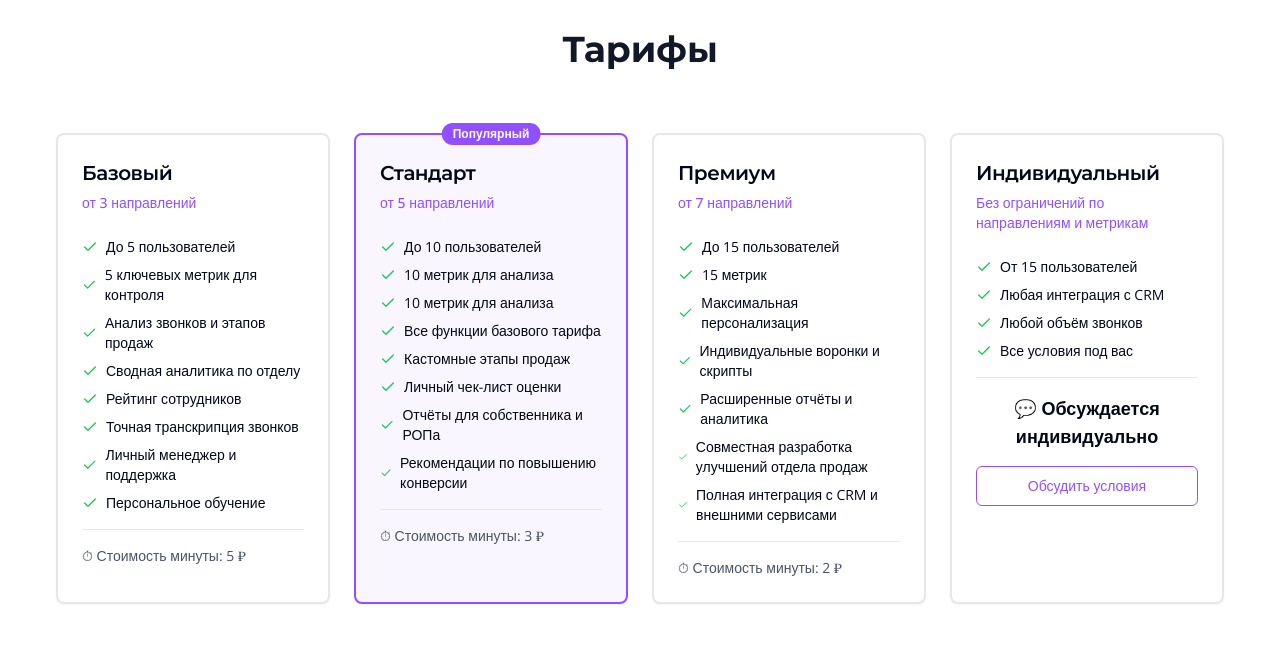
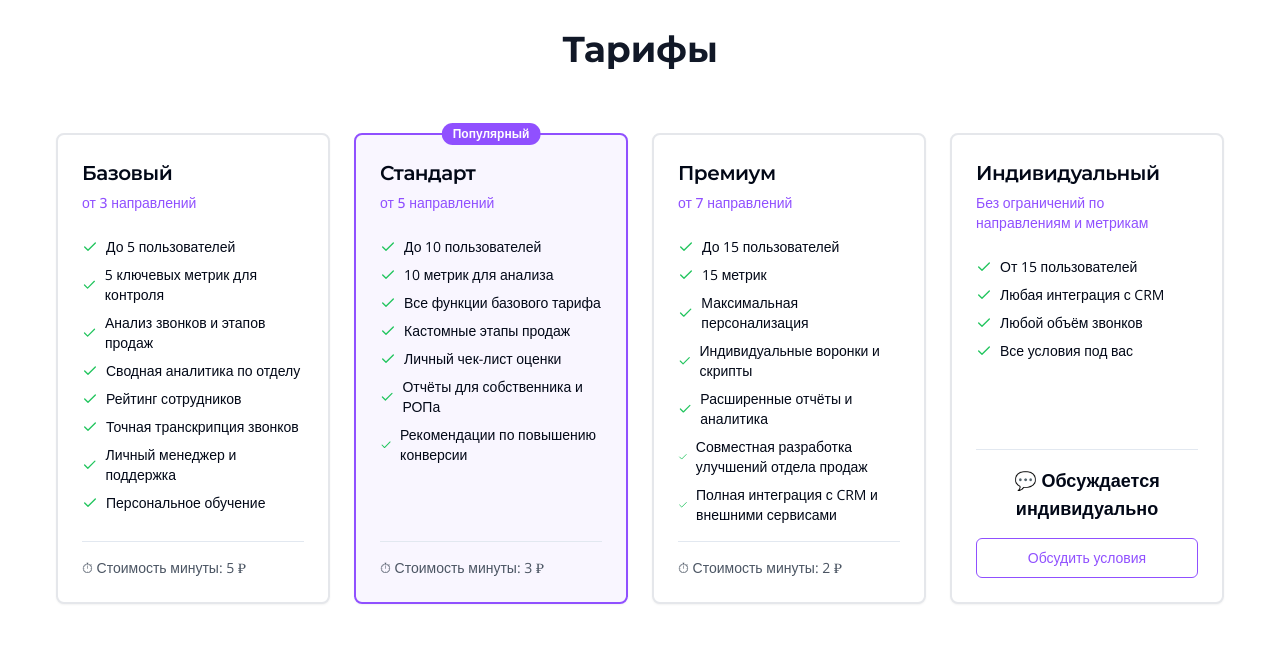
Before and after one commit to baselike/ai-qc-website, a React (Vite) app: page / in a window 1280 px wide. Shown: the part 2960-3614 px from the top of the page. Built offline with nearby package versions, Linux system fonts and the light colour scheme.

Commit message:
Правка стилистики блока тарифов

```diff
--- a/src/pages/Index.tsx
+++ b/src/pages/Index.tsx
@@ -310,7 +310,7 @@ const Index = () => {
 
           <div className="grid lg:grid-cols-4 gap-6">
             {/* Basic */}
-            <Card className="relative border-2 border-gray-200">
+            <Card className="relative border-2 border-gray-200 h-full flex flex-col">
               <CardHeader>
                 <CardTitle className="text-xl font-montserrat font-semibold">
                   Базовый
@@ -319,8 +319,8 @@ const Index = () => {
                   от 3 направлений
                 </CardDescription>
               </CardHeader>
-              <CardContent className="space-y-4">
-                <div className="space-y-2 text-sm">
+              <CardContent className="flex-1 flex flex-col">
+                <div className="space-y-2 text-sm flex-1">
                   <div className="flex items-center">
                     <Icon name="Check" size={16} className="text-green-500 mr-2" />
                     До 5 пользователей
@@ -354,14 +354,14 @@ const Index = () => {
                     Персональное обучение
                   </div>
                 </div>
-                <div className="border-t pt-4">
+                <div className="border-t pt-4 mt-4">
                   <div className="text-sm text-gray-600">⏱ Стоимость минуты: 5 ₽</div>
                 </div>
               </CardContent>
             </Card>
 
             {/* Standard */}
-            <Card className="relative border-2 border-violet bg-violet/5">
+            <Card className="relative border-2 border-violet bg-violet/5 h-full flex flex-col">
               <Badge className="absolute -top-3 left-1/2 transform -translate-x-1/2 bg-violet text-white">
                 Популярный
               </Badge>
@@ -373,15 +373,11 @@ const Index = () => {
                   от 5 направлений
                 </CardDescription>
               </CardHeader>
-              <CardContent className="space-y-4">
-                <div className="space-y-2 text-sm">
+              <CardContent className="flex-1 flex flex-col">
+                <div className="space-y-2 text-sm flex-1">
                   <div className="flex items-center">
                     <Icon name="Check" size={16} className="text-green-500 mr-2" />
                     До 10 пользователей
-                  </div>
-                  <div className="flex items-center">
-                    <Icon name="Check" size={16} className="text-green-500 mr-2" />
-                    10 метрик для анализа
                   </div>
                   <div className="flex items-center">
                     <Icon name="Check" size={16} className="text-green-500 mr-2" />
@@ -408,14 +404,14 @@ const Index = () => {
                     Рекомендации по повышению конверсии
                   </div>
                 </div>
-                <div className="border-t pt-4">
+                <div className="border-t pt-4 mt-4">
                   <div className="text-sm text-gray-600">⏱ Стоимость минуты: 3 ₽</div>
                 </div>
               </CardContent>
             </Card>
 
             {/* Premium */}
-            <Card className="relative border-2 border-gray-200">
+            <Card className="relative border-2 border-gray-200 h-full flex flex-col">
               <CardHeader>
                 <CardTitle className="text-xl font-montserrat font-semibold">
                   Премиум
@@ -424,8 +420,8 @@ const Index = () => {
                   от 7 направлений
                 </CardDescription>
               </CardHeader>
-              <CardContent className="space-y-4">
-                <div className="space-y-2 text-sm">
+              <CardContent className="flex-1 flex flex-col">
+                <div className="space-y-2 text-sm flex-1">
                   <div className="flex items-center">
                     <Icon name="Check" size={16} className="text-green-500 mr-2" />
                     До 15 пользователей
@@ -455,14 +451,14 @@ const Index = () => {
                     Полная интеграция с CRM и внешними сервисами
                   </div>
                 </div>
-                <div className="border-t pt-4">
+                <div className="border-t pt-4 mt-4">
                   <div className="text-sm text-gray-600">⏱ Стоимость минуты: 2 ₽</div>
                 </div>
               </CardContent>
             </Card>
 
             {/* Custom */}
-            <Card className="relative border-2 border-gray-200">
+            <Card className="relative border-2 border-gray-200 h-full flex flex-col">
               <CardHeader>
                 <CardTitle className="text-xl font-montserrat font-semibold">
                   Индивидуальный
@@ -471,8 +467,8 @@ const Index = () => {
                   Без ограничений по направлениям и метрикам
                 </CardDescription>
               </CardHeader>
-              <CardContent className="space-y-4">
-                <div className="space-y-2 text-sm">
+              <CardContent className="flex-1 flex flex-col">
+                <div className="space-y-2 text-sm flex-1">
                   <div className="flex items-center">
                     <Icon name="Check" size={16} className="text-green-500 mr-2" />
                     От 15 пользователей
@@ -490,10 +486,10 @@ const Index = () => {
                     Все условия под вас
                   </div>
                 </div>
-                <div className="border-t pt-4">
+                <div className="border-t pt-4 mt-4">
                   <div className="text-lg font-semibold text-center">💬 Обсуждается индивидуально</div>
                 </div>
-                <Button onClick={handleOpenLeadForm} variant="outline" className="w-full border-violet text-violet hover:bg-violet/10">
+                <Button onClick={handleOpenLeadForm} variant="outline" className="w-full border-violet text-violet hover:bg-violet/10 mt-4">
                   Обсудить условия
                 </Button>
               </CardContent>
```
